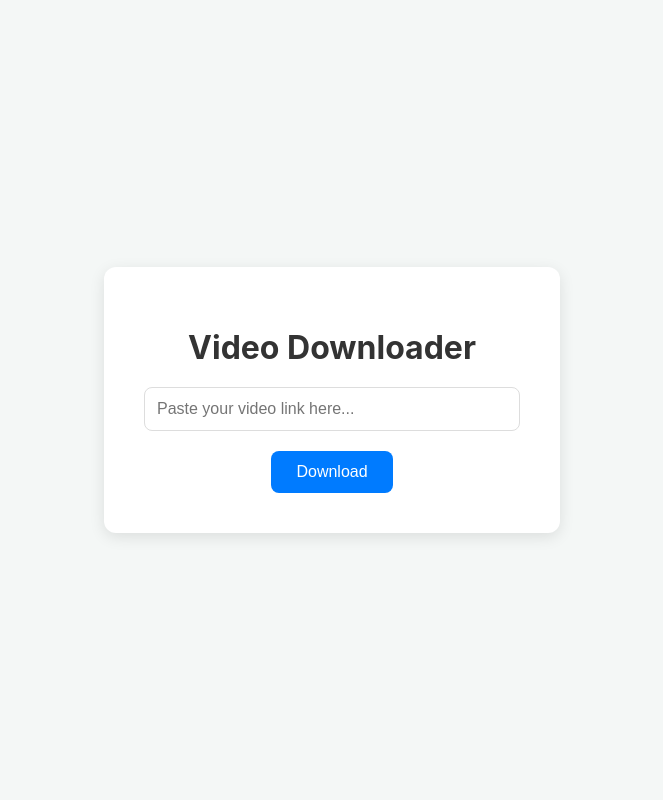
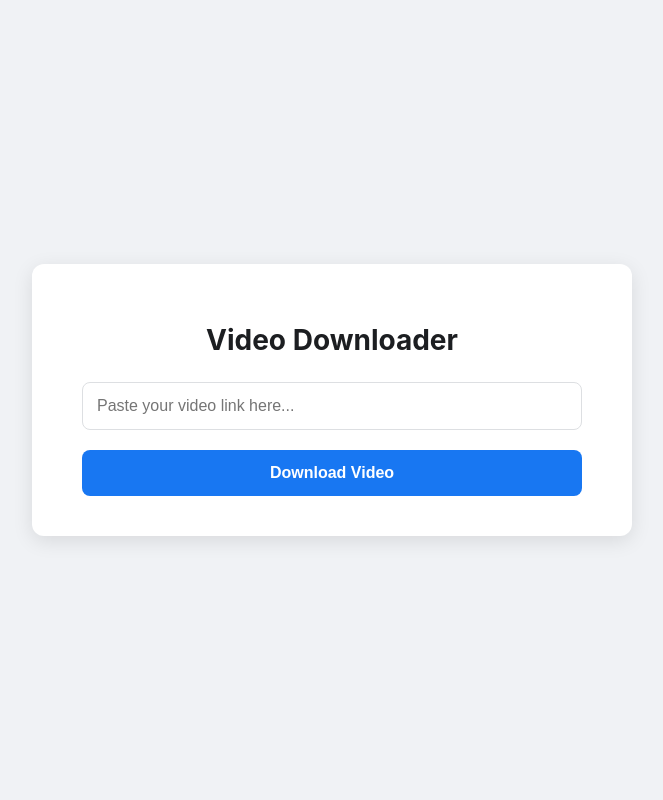
Before and after one commit to sulimanalhassan123as-code/Never-Hide-video-downloader, a Flask app: page / in a window 1280 px wide. Shown: the whole page, without its empty margins (308-971 px from the left). Run offline with Flask 3, Linux system fonts and the light colour scheme.

Commit message:
Update index.html

```diff
--- a/templates/index.html
+++ b/templates/index.html
@@ -3,7 +3,7 @@
 <head>
     <meta charset="UTF-8">
     <meta name="viewport" content="width=device-width, initial-scale=1.0">
-    <title>Video Downloader</title>
+    <title>Simple Video Downloader</title>
     <style>
         body {
             font-family: -apple-system, BlinkMacSystemFont, 'Segoe UI', Roboto, Oxygen, Ubuntu, Cantarell, 'Open Sans', 'Helvetica Neue', sans-serif;
@@ -12,18 +12,21 @@
             align-items: center;
             height: 100vh;
             margin: 0;
-            background-color: #f4f7f6;
+            background-color: #f0f2f5;
         }
         .container {
             text-align: center;
             background-color: white;
-            padding: 40px;
+            padding: 40px 50px;
             border-radius: 12px;
-            box-shadow: 0 4px 15px rgba(0, 0, 0, 0.1);
+            box-shadow: 0 5px 20px rgba(0, 0, 0, 0.1);
+            width: 90%;
+            max-width: 500px;
         }
         h1 {
-            color: #333;
-            margin-bottom: 20px;
+            color: #1c1e21;
+            margin-bottom: 25px;
+            font-size: 28px;
         }
         form {
             display: flex;
@@ -31,30 +34,33 @@
             align-items: center;
         }
         .url-input {
-            width: 350px;
-            padding: 12px;
+            width: 100%;
+            padding: 14px;
             margin-bottom: 20px;
-            border: 1px solid #ddd;
+            border: 1px solid #dddfe2;
             border-radius: 8px;
             font-size: 16px;
+            box-sizing: border-box; /* Important for padding */
         }
         .download-btn {
-            background-color: #007bff;
+            background-color: #1877f2;
             color: white;
             border: none;
-            padding: 12px 25px;
+            padding: 14px 28px;
             border-radius: 8px;
             font-size: 16px;
+            font-weight: bold;
             cursor: pointer;
-            transition: background-color 0.3s;
+            transition: background-color 0.3s ease;
+            width: 100%;
         }
         .download-btn:hover {
-            background-color: #0056b3;
+            background-color: #166fe5;
         }
         .loader {
             display: none; /* Hidden by default */
             margin-top: 20px;
-            font-size: 14px;
+            font-size: 15px;
             color: #555;
         }
     </style>
@@ -71,23 +77,25 @@
                 placeholder="Paste your video link here..."
                 required
             >
-            <button type="submit" class="download-btn">Download</button>
+            <button type="submit" class="download-btn">Download Video</button>
         </form>
         <div id="loader" class="loader">
-            Processing your video... Please wait.
+            ⏳ Processing your video... Please wait.
         </div>
     </div>
 
     <script>
-        // This script shows a "Processing" message when the user clicks download
         const form = document.getElementById('download-form');
         const loader = document.getElementById('loader');
+        const button = document.querySelector('.download-btn');
 
         form.addEventListener('submit', () => {
-            // Show the loader message
+            // Show the loader message and change button text when form is submitted
             loader.style.display = 'block';
+            button.textContent = 'Processing...';
+            button.disabled = true; // Prevent multiple clicks
         });
     </script>
 
 </body>
-      </html>
+</html>
```
